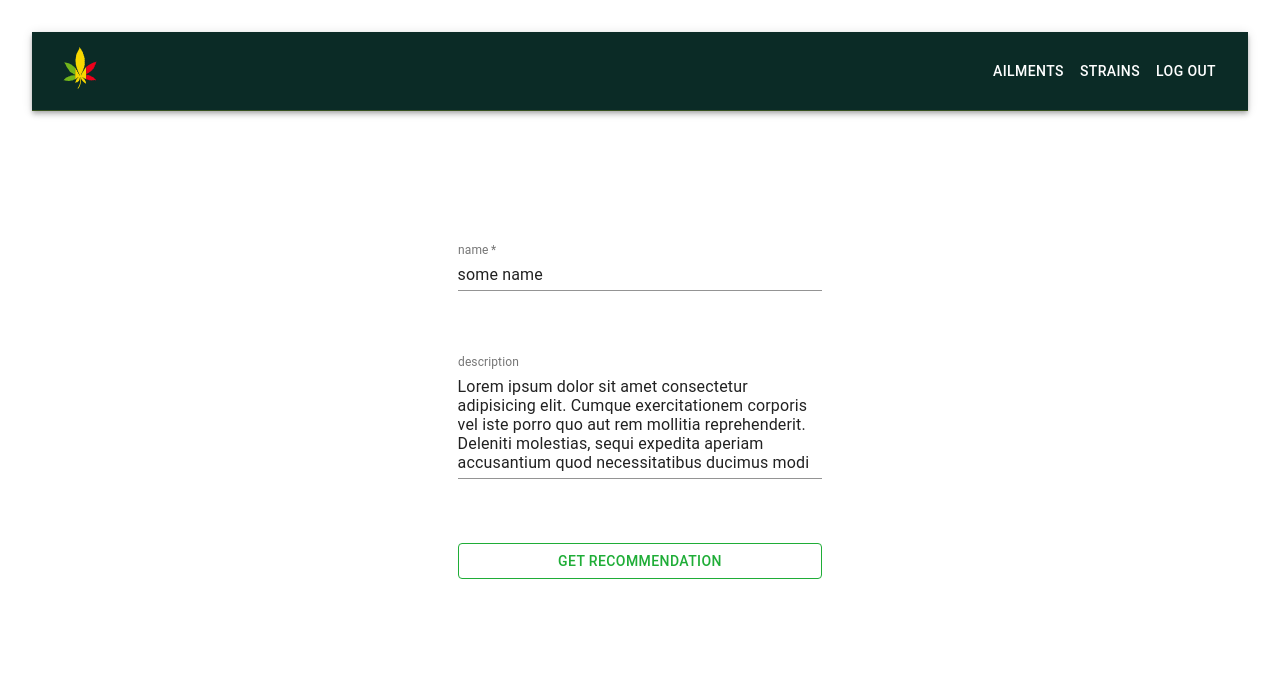
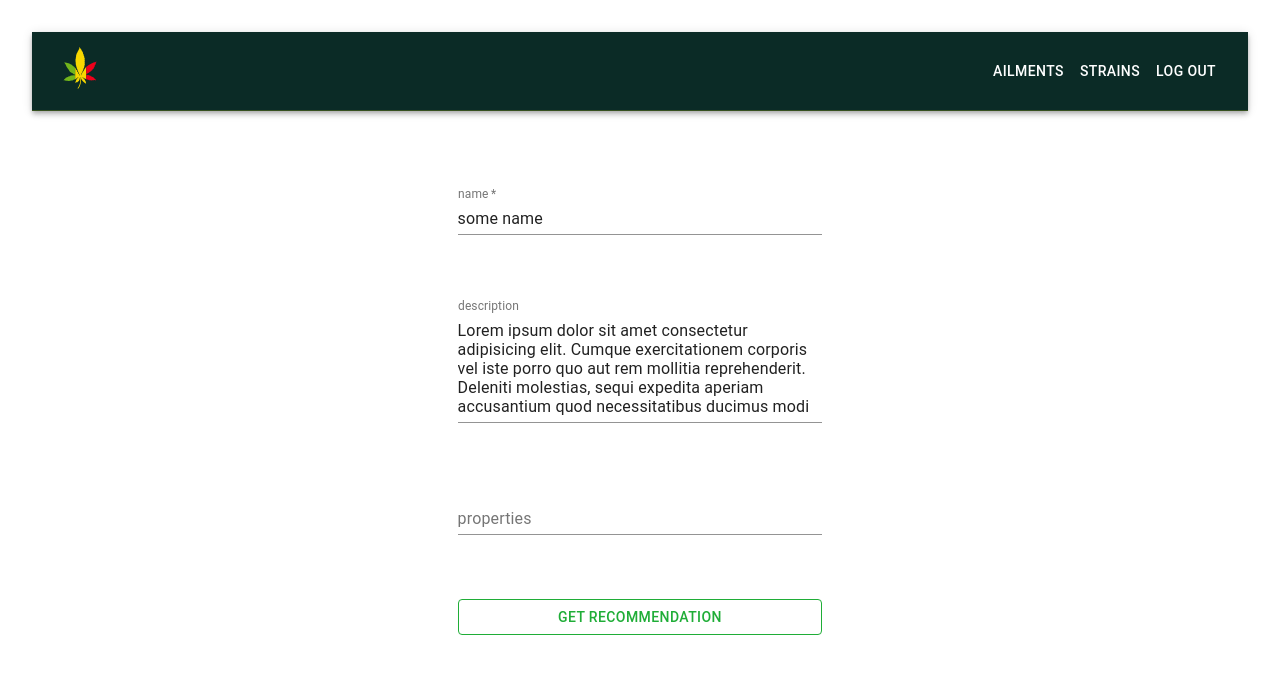
Before and after one commit to elijahk247/front_end, a React (Create React App) app: page /add-ailment in a window 1280 px wide. Shown: the top 674 px of the page. Built offline with nearby package versions, Linux system fonts and the light colour scheme; sample sign-in values are in the browser's storage.

Commit message:
Getting live predictions from the DS model!

```diff
--- a/src/App.js
+++ b/src/App.js
@@ -11,6 +11,8 @@ import { useDispatch } from 'react-redux'
 import StrainsPage from './components/strains-page/strainsPage'
 import AddAilmentForm from './components/add-ailment/addAilmentForm'
 import UpdateAilment from './components/update-ailment/updateAilment';
+import axiosWithAuth from './utils/auth/axiosWithAuth'
+
 
 function App() {
   // Check if user is logged in
@@ -18,6 +20,9 @@ function App() {
   useEffect(() => {
     dispatch(checkIfUserIsLoggedIn())
   }, [])
+
+
+
   return (
     <div className="App">
       <Route path='/' component={Navbar}></Route>
--- a/src/components/add-ailment/addAilmentForm.jsx
+++ b/src/components/add-ailment/addAilmentForm.jsx
@@ -22,8 +22,10 @@ const AddAilmentForm = () => {
         e.preventDefault()
         let ailment = {
             name: formValues.name,
-            description: formValues.description
+            description: formValues.description,
+            input_phrase: formValues.input_phrase
         }
+        console.log(ailment)
         dispatch(postAilment(ailment, history))
     }
 
@@ -37,7 +39,8 @@ const AddAilmentForm = () => {
                     type='text'
                     label='name'
                     name='name'
-                    required></TextField>
+                    required>
+                </TextField>
                 <TextField
                     value={formValues.description}
                     onChange={handleChange}
@@ -45,7 +48,16 @@ const AddAilmentForm = () => {
                     label='description'
                     name='description'
                     multiline
-                    rows={5}></TextField>
+                    rows={5}>
+                </TextField>
+                <TextField
+                    value={formValues.input_phrase}
+                    onChange={handleChange}
+                    color='secondary'
+                    label='properties'
+                    name='input_phrase'
+                >
+                </TextField>
                 <Button type="submit" color='secondary' variant='outlined' id='submit-btn'>Get recommendation</Button>
             </div>
         </form>
--- a/src/components/login/login.jsx
+++ b/src/components/login/login.jsx
@@ -27,7 +27,6 @@ const Login = () => {
             email: formValues.email,
             password: formValues.password
         }
-        console.log(user)
         dispatch(loginUser(user, history))
     }
 
--- a/src/components/update-ailment/updateAilment.jsx
+++ b/src/components/update-ailment/updateAilment.jsx
@@ -62,6 +62,7 @@ const UpdateAilment = () => {
                     name='description'
                     multiline
                     rows={5}></TextField>
+
                 <Button type="submit" color='secondary' variant='outlined' id='submit-btn'>Get recommendation</Button>
             </div>
         </form>
--- a/src/utils/auth/axiosWithAuth.js
+++ b/src/utils/auth/axiosWithAuth.js
@@ -2,11 +2,10 @@ import axios from 'axios'
 
 const axiosWithAuth = () => {
     let token = localStorage.getItem('token')
-
-    token =  `Bearer ${token}`
+    token = `Bearer ${token}`
 
     return axios.create({
-        baseURL: 'http://localhost:3000',
+        baseURL: 'http://localhost:1337',
         headers: {
             authorization: token
         }
```
